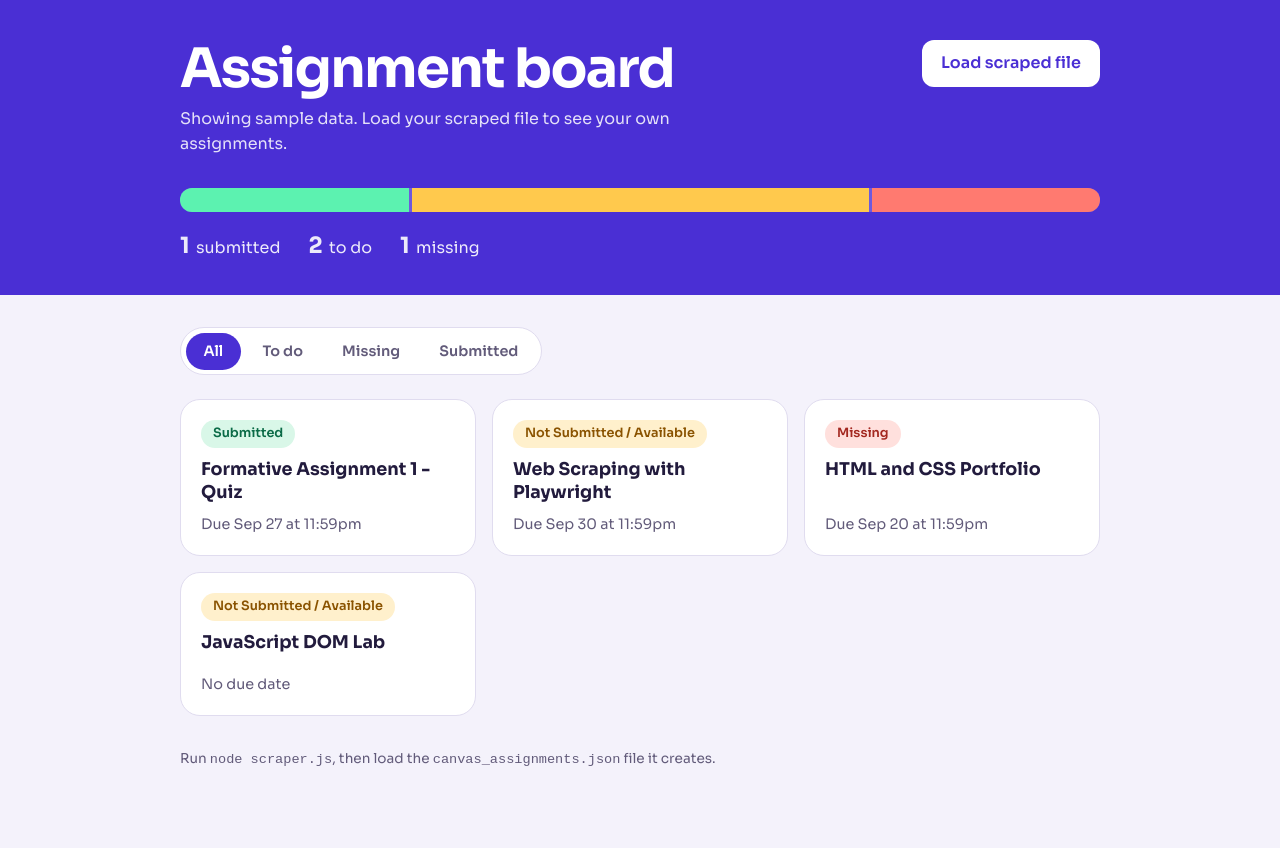
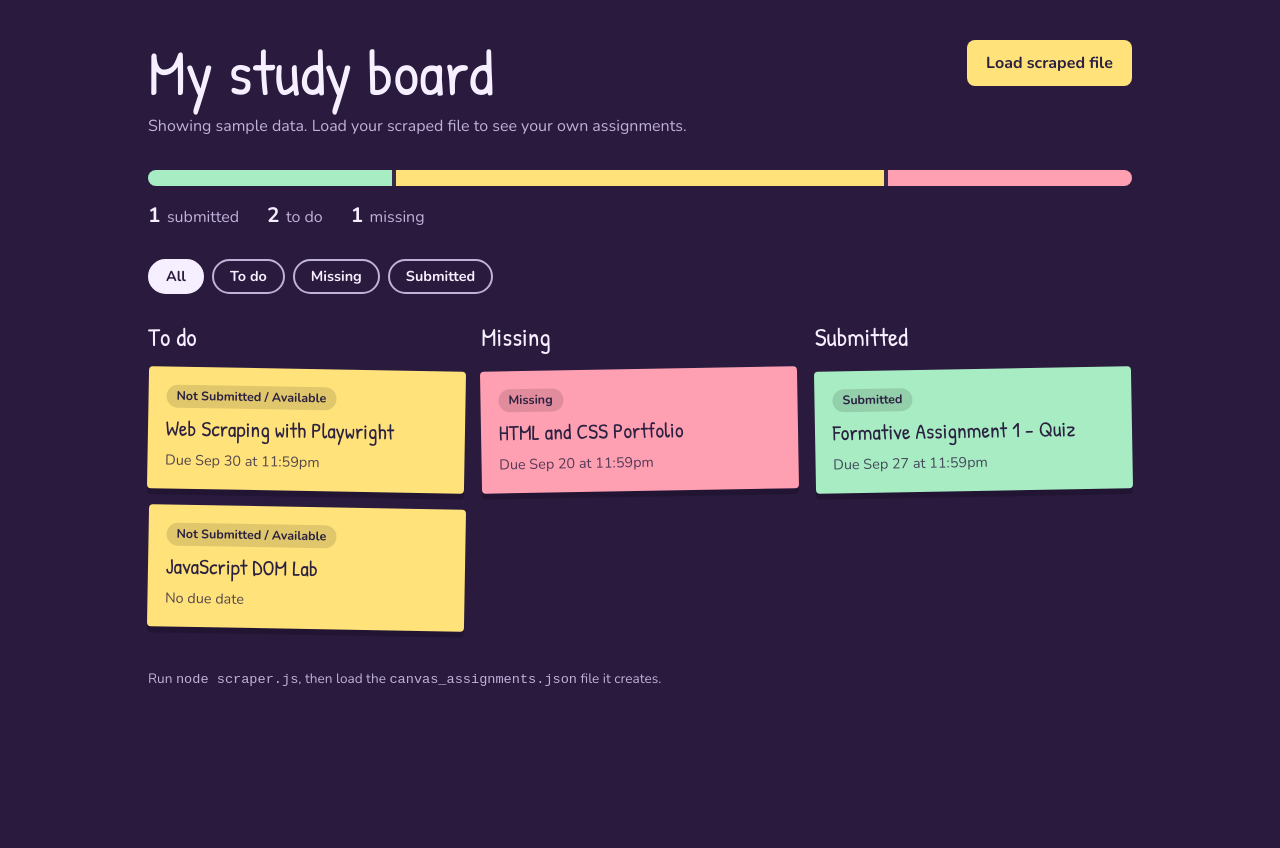
Before and after one commit to cniyonkuru1-jpg/canvas-scraper1, a plain HTML site: page index.html in a window 1280 px wide. After the commit the page ends 800 px from the top, so only its background shows below. Drawn offline with nearby package versions, Linux system fonts and the light colour scheme; no server answers.

```diff
--- a/index.html
+++ b/index.html
@@ -3,34 +3,38 @@
 <head>
   <meta charset="UTF-8">
   <meta name="viewport" content="width=device-width, initial-scale=1">
-  <title>Assignment Board</title>
-  <link href="https://fonts.googleapis.com/css2?family=Sora:wght@400;600;700&display=swap" rel="stylesheet">
+  <title>Study Board</title>
+  <link href="https://fonts.googleapis.com/css2?family=Nunito:wght@400;700&family=Patrick+Hand&display=swap" rel="stylesheet">
   <link rel="stylesheet" href="style.css">
 </head>
 <body>
-  <header class="hero">
   <div class="wrap">
-      <div class="hero-top">
+    <header>
       <div>
-          <h1>Assignment board</h1>
+        <h1>My study board</h1>
         <p class="sub" id="source"></p>
       </div>
       <button class="load" id="loadBtn" type="button">Load scraped file</button>
       <input id="fileInput" type="file" accept=".json,application/json" hidden>
-      </div>
+    </header>
 
-      <section class="progress" aria-label="Progress summary">
+    <section aria-label="Progress summary">
       <div class="bar" id="bar" role="img"></div>
       <ul class="legend" id="legend"></ul>
     </section>
+
+    <div class="filters" id="filters" role="group" aria-label="Filter assignments"></div>
+
+    <div class="heads" aria-hidden="true">
+      <h2>To do</h2>
+      <h2>Missing</h2>
+      <h2>Submitted</h2>
     </div>
-  </header>
 
-  <main class="wrap">
-    <div class="filters" id="filters" role="group" aria-label="Filter assignments"></div>
     <ul class="list" id="list"></ul>
+
     <p class="note">Run <code>node scraper.js</code>, then load the <code>canvas_assignments.json</code> file it creates.</p>
-  </main>
+  </div>
 
   <script src="https://cdnjs.cloudflare.com/ajax/libs/jquery/3.7.1/jquery.min.js"></script>
   <script src="script.js"></script>
--- a/style.css
+++ b/style.css
@@ -1,31 +1,14 @@
 :root {
-  --bg: #f4f2fb;
-  --surface: #ffffff;
-  --ink: #221b3d;
-  --muted: #625b7a;
-  --line: #e0dcef;
-  --brand: #4a2fd4;
-  --brand-ink: #ffffff;
-  --done: #5cf2b0;
-  --pending: #ffc94d;
-  --missing: #ff7a70;
-  --done-bg: #d9f7e8;   --done-fg: #0b6b47;
-  --pending-bg: #fff0cc; --pending-fg: #8a5300;
-  --missing-bg: #ffe0dd; --missing-fg: #a3271f;
-  --font: "Sora", "Segoe UI", system-ui, sans-serif;
-}
-
-@media (prefers-color-scheme: dark) {
-  :root {
-    --bg: #14102a;
-    --surface: #1e1940;
-    --ink: #eeeaff;
-    --muted: #a9a2c8;
-    --line: #322b5c;
-    --done-bg: #12352a;   --done-fg: #7cf0bd;
-    --pending-bg: #3a2c0c; --pending-fg: #ffd77a;
-    --missing-bg: #3e1a18; --missing-fg: #ff9a92;
-  }
+  --bg: #2a1a3e;
+  --panel: rgba(255, 255, 255, 0.07);
+  --ink: #f5efff;
+  --muted: #bfb2d9;
+  --yellow: #ffe27a;
+  --pink: #ff9fb2;
+  --mint: #a8ecc4;
+  --note-ink: #2b2140;
+  --heading: "Patrick Hand", "Segoe Print", cursive;
+  --body: "Nunito", "Segoe UI", system-ui, sans-serif;
 }
 
 * { box-sizing: border-box; }
@@ -34,22 +17,13 @@ body {
   margin: 0;
   background: var(--bg);
   color: var(--ink);
-  font-family: var(--font);
-  line-height: 1.55;
+  font-family: var(--body);
+  line-height: 1.5;
 }
 
-.wrap { max-width: 60rem; margin: 0 auto; padding: 0 1.25rem; }
-main.wrap { padding-bottom: 4rem; }
+.wrap { max-width: 64rem; margin: 0 auto; padding: 2.5rem 1.25rem 4rem; }
 
-/* Banner */
-.hero {
-  background: var(--brand);
-  color: var(--brand-ink);
-  padding: 2.5rem 0 2rem;
-  margin-bottom: 2rem;
-}
-
-.hero-top {
+header {
   display: flex;
   flex-wrap: wrap;
   align-items: flex-start;
@@ -60,126 +34,143 @@ main.wrap { padding-bottom: 4rem; }
 
 h1 {
   margin: 0;
-  font-size: clamp(2rem, 6vw, 3.4rem);
-  font-weight: 700;
-  letter-spacing: -0.03em;
-  line-height: 1.05;
+  font-family: var(--heading);
+  font-size: clamp(2.4rem, 7vw, 4rem);
+  font-weight: 400;
+  line-height: 1;
 }
 
-.sub { margin: 0.6rem 0 0; opacity: 0.85; max-width: 34rem; }
+.sub { margin: 0.6rem 0 0; color: var(--muted); max-width: 34rem; }
 
 .load {
   font: inherit;
-  font-weight: 600;
-  color: var(--brand);
-  background: #ffffff;
+  font-weight: 700;
+  color: var(--note-ink);
+  background: var(--yellow);
   border: 0;
-  border-radius: 0.75rem;
+  border-radius: 0.5rem;
   padding: 0.7rem 1.2rem;
   cursor: pointer;
 }
-.load:hover { background: #ece8ff; }
+.load:hover { filter: brightness(1.08); }
 
-:focus-visible { outline: 3px solid #ffc94d; outline-offset: 2px; }
-main :focus-visible { outline-color: var(--brand); }
+:focus-visible { outline: 3px solid var(--yellow); outline-offset: 3px; }
 
-/* Progress bar sits in the banner */
+/* Progress */
 .bar {
   display: flex;
-  height: 1.5rem;
-  gap: 3px;
-  border-radius: 0.75rem;
+  height: 1rem;
+  gap: 4px;
+  border-radius: 999px;
   overflow: hidden;
-  background: rgba(255, 255, 255, 0.2);
+  background: var(--panel);
 }
 .bar span { display: block; height: 100%; transition: width 0.6s ease; }
-.bar .done { background: var(--done); }
-.bar .pending { background: var(--pending); }
-.bar .missing { background: var(--missing); }
+.bar .pending { background: var(--yellow); }
+.bar .missing { background: var(--pink); }
+.bar .done { background: var(--mint); }
 
 .legend {
   display: flex;
   flex-wrap: wrap;
-  gap: 0.5rem 1.75rem;
-  margin: 1rem 0 0;
+  gap: 0.4rem 1.75rem;
+  margin: 0.9rem 0 1.75rem;
   padding: 0;
   list-style: none;
-  opacity: 0.9;
+  color: var(--muted);
 }
-.legend strong { font-size: 1.4rem; margin-right: 0.4rem; }
+.legend strong { color: var(--ink); font-size: 1.3rem; margin-right: 0.4rem; }
 
-/* Segmented filter control */
-.filters {
-  display: inline-flex;
-  flex-wrap: wrap;
-  gap: 0.25rem;
-  padding: 0.3rem;
-  margin-bottom: 1.5rem;
-  background: var(--surface);
-  border: 1px solid var(--line);
-  border-radius: 999px;
-}
+/* Filters */
+.filters { display: flex; flex-wrap: wrap; gap: 0.5rem; margin-bottom: 1.5rem; }
 
 .chip {
   font: inherit;
   font-size: 0.9rem;
-  font-weight: 600;
-  color: var(--muted);
+  font-weight: 700;
+  color: var(--ink);
   background: transparent;
-  border: 0;
+  border: 2px solid var(--muted);
   border-radius: 999px;
-  padding: 0.45rem 1.1rem;
+  padding: 0.3rem 1rem;
   cursor: pointer;
 }
-.chip[aria-pressed="true"] { background: var(--brand); color: var(--brand-ink); }
+.chip[aria-pressed="true"] {
+  background: var(--ink);
+  color: var(--bg);
+  border-color: var(--ink);
+}
 
-/* Tile grid */
+/* Column headings and board share the same three columns */
+.heads,
 .list {
   display: grid;
-  grid-template-columns: repeat(auto-fill, minmax(16rem, 1fr));
+  grid-template-columns: repeat(3, 1fr);
   gap: 1rem;
+}
+
+.heads h2 {
+  margin: 0 0 0.75rem;
+  font-family: var(--heading);
+  font-size: 1.6rem;
+  font-weight: 400;
+}
+
+.list {
   margin: 0;
   padding: 0;
   list-style: none;
+  grid-auto-flow: dense;
+  align-items: start;
 }
 
+/* Each sticky note lands in the column for its status */
 .item {
   display: flex;
   flex-direction: column;
-  gap: 0.6rem;
-  min-height: 9rem;
-  background: var(--surface);
-  border: 1px solid var(--line);
-  border-radius: 1.25rem;
-  padding: 1.25rem;
+  gap: 0.5rem;
+  padding: 1.1rem;
+  border-radius: 0.25rem;
+  color: var(--note-ink);
+  box-shadow: 0 6px 0 rgba(0, 0, 0, 0.18);
 }
+.item.pending { grid-column: 1; background: var(--yellow); }
+.item.missing { grid-column: 2; background: var(--pink); }
+.item.done { grid-column: 3; background: var(--mint); }
+
+.item:nth-child(odd) { transform: rotate(-1deg); }
+.item:nth-child(even) { transform: rotate(1deg); }
 
 .status {
   order: -1;
   align-self: flex-start;
-  font-size: 0.8rem;
-  font-weight: 600;
-  padding: 0.25rem 0.75rem;
+  font-size: 0.78rem;
+  font-weight: 700;
+  padding: 0.15rem 0.65rem;
   border-radius: 999px;
+  background: rgba(0, 0, 0, 0.12);
 }
-.done .status { background: var(--done-bg); color: var(--done-fg); }
-.pending .status { background: var(--pending-bg); color: var(--pending-fg); }
-.missing .status { background: var(--missing-bg); color: var(--missing-fg); }
 
-.title { font-size: 1.1rem; font-weight: 700; line-height: 1.3; }
-.due { margin-top: auto; color: var(--muted); font-size: 0.9rem; }
+.title { font-family: var(--heading); font-size: 1.35rem; line-height: 1.2; }
+.due { font-size: 0.9rem; opacity: 0.8; }
 
 .empty {
   grid-column: 1 / -1;
-  padding: 2.5rem 1rem;
+  padding: 2rem 1rem;
   text-align: center;
   color: var(--muted);
-  background: var(--surface);
-  border: 1px dashed var(--line);
-  border-radius: 1.25rem;
+  border: 2px dashed var(--muted);
+  border-radius: 0.5rem;
 }
 
-.note { margin-top: 2rem; color: var(--muted); font-size: 0.85rem; }
+.note { margin-top: 2.5rem; color: var(--muted); font-size: 0.85rem; }
+
+/* Phones: one column, no column headings */
+@media (max-width: 44rem) {
+  .heads { display: none; }
+  .list { grid-template-columns: 1fr; }
+  .item.pending, .item.missing, .item.done { grid-column: 1; }
+}
 
 @media (prefers-reduced-motion: reduce) {
   .bar span { transition: none; }
```
Also changed, not shown: package.json (deleted, +0 -24 lines), scraper.js (+98 -42 lines), README.md, 1 other file. Lines whose indentation alone changed are shown as unchanged.
